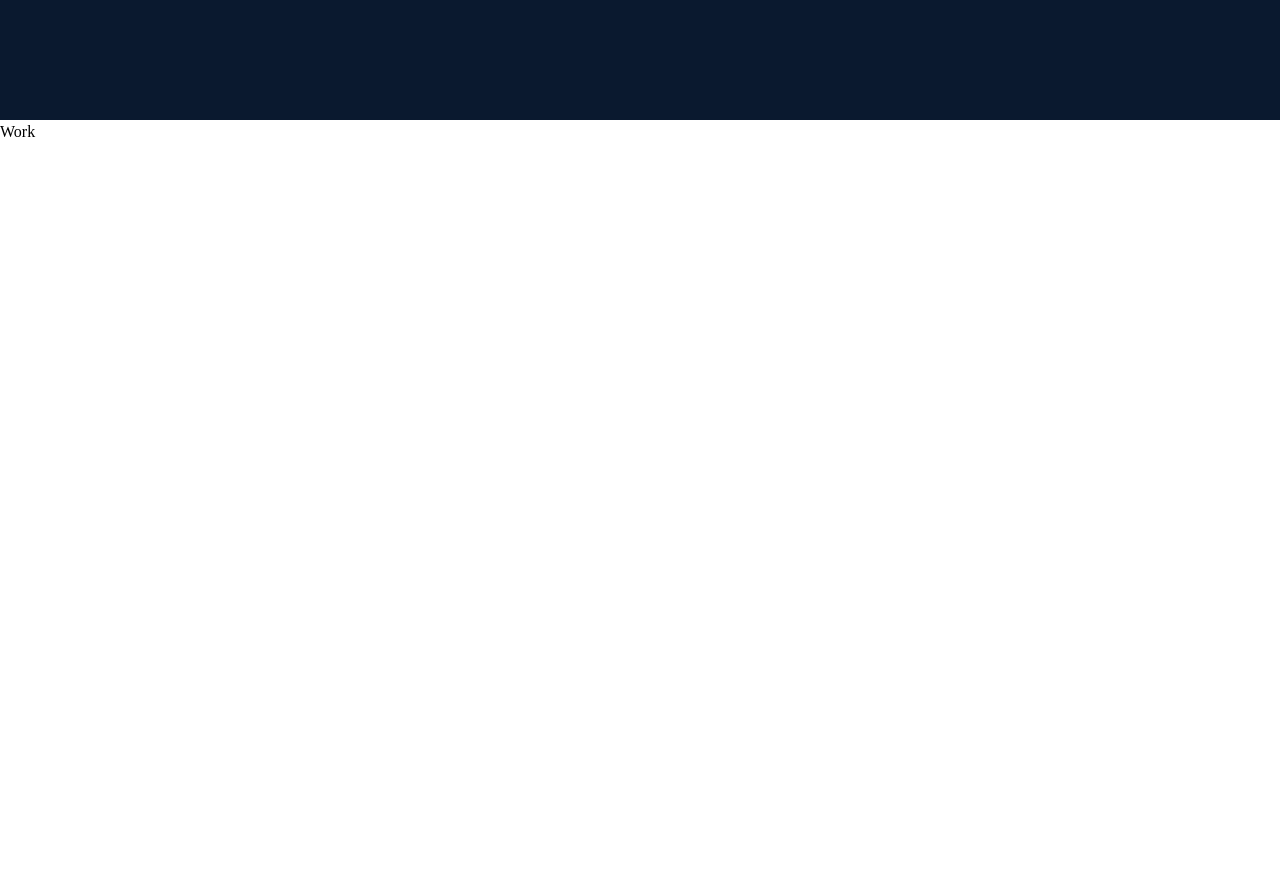
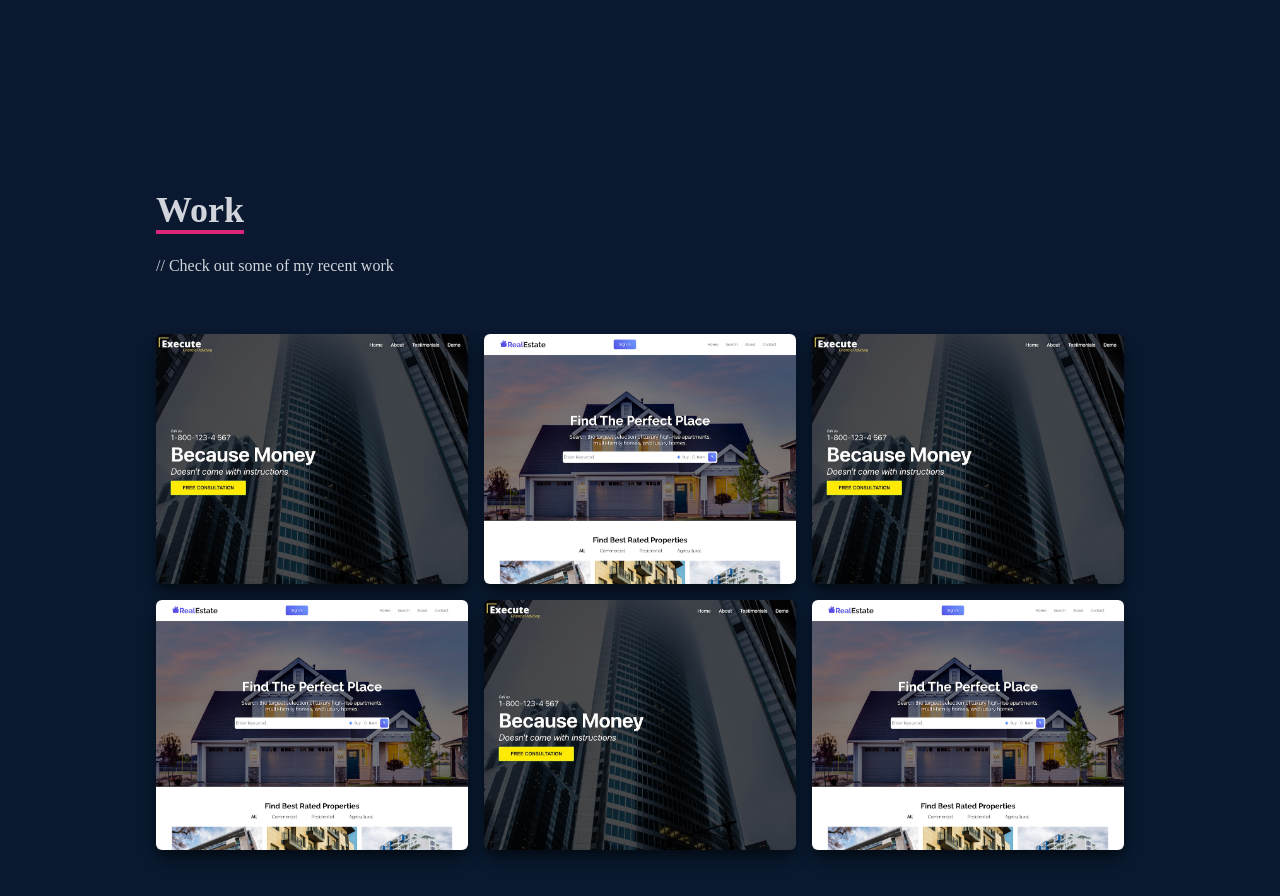
Before and after one commit to wajahatabbas27/My-Portfolio-Web., a React (Create React App) app: page / in a window 1280 px wide. Shown: the part 2280-3176 px from the top of the page. Before the commit the page ends 2424 px from the top, so only its background shows below. Built offline with nearby package versions, Linux system fonts and the light colour scheme.

Commit message:
work component completed

```diff
--- a/src/components/Work.tsx
+++ b/src/components/Work.tsx
@@ -1,7 +1,163 @@
 import React from "react";
+import WorkImg from "../assets/workImg.jpeg";
+import RealState from "../assets/realestate.jpg";
 
 const Work = () => {
-  return <div>Work</div>;
+  return (
+    <div className='w-full md:h-screen text-gray-300 bg-[#0a192f]'>
+      <div className='max-w-[1000px] mx-auto p-4 flex flex-col justify-center w-full h-full'>
+        <div className='pb-8'>
+          <p className='text-4xl font-bold inline border-b-4 border-pink-600 text-gray-300'>
+            Work
+          </p>
+          <p className='py-6'>// Check out some of my recent work </p>
+        </div>
+
+        {/* projects showcasing portfolio*/}
+        <div className='grid sm:grid-cols-2 md:grid-cols-3 gap-4'>
+          {/* Grid item   */}
+          <div
+            style={{ backgroundImage: `url(${WorkImg})` }}
+            className='shadow-lg shadow-[#040c16] flex justify-center items-center group container rounded-md mx-auto content-div'
+          >
+            {/* Hover Effects */}
+            <div className='opacity-0 hover:opacity-100'>
+              <span className='text-2xl font-bold text-white tracking-wider'>
+                React JS Application
+              </span>
+              <div className='pt-8 text-center'>
+                <a href='/'>
+                  <button className='text-center rounded-lg px-4 py-3 m-2  bg-white text-gray-700 font-bold text-lg'>
+                    Demo
+                  </button>
+                </a>
+                <a href='/'>
+                  <button className='text-center rounded-lg px-4 py-3 m-2  bg-white text-gray-700 font-bold text-lg'>
+                    Code
+                  </button>
+                </a>
+              </div>
+            </div>
+          </div>{" "}
+          <div
+            style={{ backgroundImage: `url(${RealState})` }}
+            className='shadow-lg shadow-[#040c16] flex justify-center items-center group container rounded-md mx-auto content-div'
+          >
+            {/* Hover Effects */}
+            <div className='opacity-0 hover:opacity-100'>
+              <span className='text-2xl font-bold text-white tracking-wider'>
+                React JS Application
+              </span>
+              <div className='pt-8 text-center'>
+                <a href='/'>
+                  <button className='text-center rounded-lg px-4 py-3 m-2  bg-white text-gray-700 font-bold text-lg'>
+                    Demo
+                  </button>
+                </a>
+                <a href='/'>
+                  <button className='text-center rounded-lg px-4 py-3 m-2  bg-white text-gray-700 font-bold text-lg'>
+                    Code
+                  </button>
+                </a>
+              </div>
+            </div>
+          </div>
+          <div
+            style={{ backgroundImage: `url(${WorkImg})` }}
+            className='shadow-lg shadow-[#040c16] flex justify-center items-center group container rounded-md mx-auto content-div'
+          >
+            {/* Hover Effects */}
+            <div className='opacity-0 hover:opacity-100'>
+              <span className='text-2xl font-bold text-white tracking-wider'>
+                React JS Application
+              </span>
+              <div className='pt-8 text-center'>
+                <a href='/'>
+                  <button className='text-center rounded-lg px-4 py-3 m-2  bg-white text-gray-700 font-bold text-lg'>
+                    Demo
+                  </button>
+                </a>
+                <a href='/'>
+                  <button className='text-center rounded-lg px-4 py-3 m-2  bg-white text-gray-700 font-bold text-lg'>
+                    Code
+                  </button>
+                </a>
+              </div>
+            </div>
+          </div>{" "}
+          <div
+            style={{ backgroundImage: `url(${RealState})` }}
+            className='shadow-lg shadow-[#040c16] flex justify-center items-center group container rounded-md mx-auto content-div'
+          >
+            {/* Hover Effects */}
+            <div className='opacity-0 hover:opacity-100'>
+              <span className='text-2xl font-bold text-white tracking-wider'>
+                React JS Application
+              </span>
+              <div className='pt-8 text-center'>
+                <a href='/'>
+                  <button className='text-center rounded-lg px-4 py-3 m-2  bg-white text-gray-700 font-bold text-lg'>
+                    Demo
+                  </button>
+                </a>
+                <a href='/'>
+                  <button className='text-center rounded-lg px-4 py-3 m-2  bg-white text-gray-700 font-bold text-lg'>
+                    Code
+                  </button>
+                </a>
+              </div>
+            </div>
+          </div>
+          <div
+            style={{ backgroundImage: `url(${WorkImg})` }}
+            className='shadow-lg shadow-[#040c16] flex justify-center items-center group container rounded-md mx-auto content-div'
+          >
+            {/* Hover Effects */}
+            <div className='opacity-0 hover:opacity-100'>
+              <span className='text-2xl font-bold text-white tracking-wider'>
+                React JS Application
+              </span>
+              <div className='pt-8 text-center'>
+                <a href='/'>
+                  <button className='text-center rounded-lg px-4 py-3 m-2  bg-white text-gray-700 font-bold text-lg'>
+                    Demo
+                  </button>
+                </a>
+                <a href='/'>
+                  <button className='text-center rounded-lg px-4 py-3 m-2  bg-white text-gray-700 font-bold text-lg'>
+                    Code
+                  </button>
+                </a>
+              </div>
+            </div>
+          </div>{" "}
+          <div
+            style={{ backgroundImage: `url(${RealState})` }}
+            className='shadow-lg shadow-[#040c16] flex justify-center items-center group container rounded-md mx-auto content-div'
+          >
+            {/* Hover Effects */}
+            <div className='opacity-0 hover:opacity-100'>
+              <span className='text-2xl font-bold text-white tracking-wider'>
+                React JS Application
+              </span>
+              <div className='pt-8 text-center'>
+                <a href='/'>
+                  <button className='text-center rounded-lg px-4 py-3 m-2  bg-white text-gray-700 font-bold text-lg'>
+                    Demo
+                  </button>
+                </a>
+                <a href='/'>
+                  <button className='text-center rounded-lg px-4 py-3 m-2  bg-white text-gray-700 font-bold text-lg'>
+                    Code
+                  </button>
+                </a>
+              </div>
+            </div>
+          </div>
+        </div>
+      </div>
+    </div>
+  );
 };
 
 export default Work;
--- a/src/index.css
+++ b/src/index.css
@@ -15,3 +15,18 @@
     @apply cursor-pointer;
   }
 }
+
+.content-div {
+  background-repeat: no-repeat;
+  background-size: cover;
+  background-position: center;
+  height: 250px;
+}
+
+.content-div:hover {
+  background-image: linear-gradient(
+    to right,
+    rgba(112, 157, 255, 0.8),
+    hsla(242, 74%, 61%, 0.8)
+  ) !important;
+}
```
